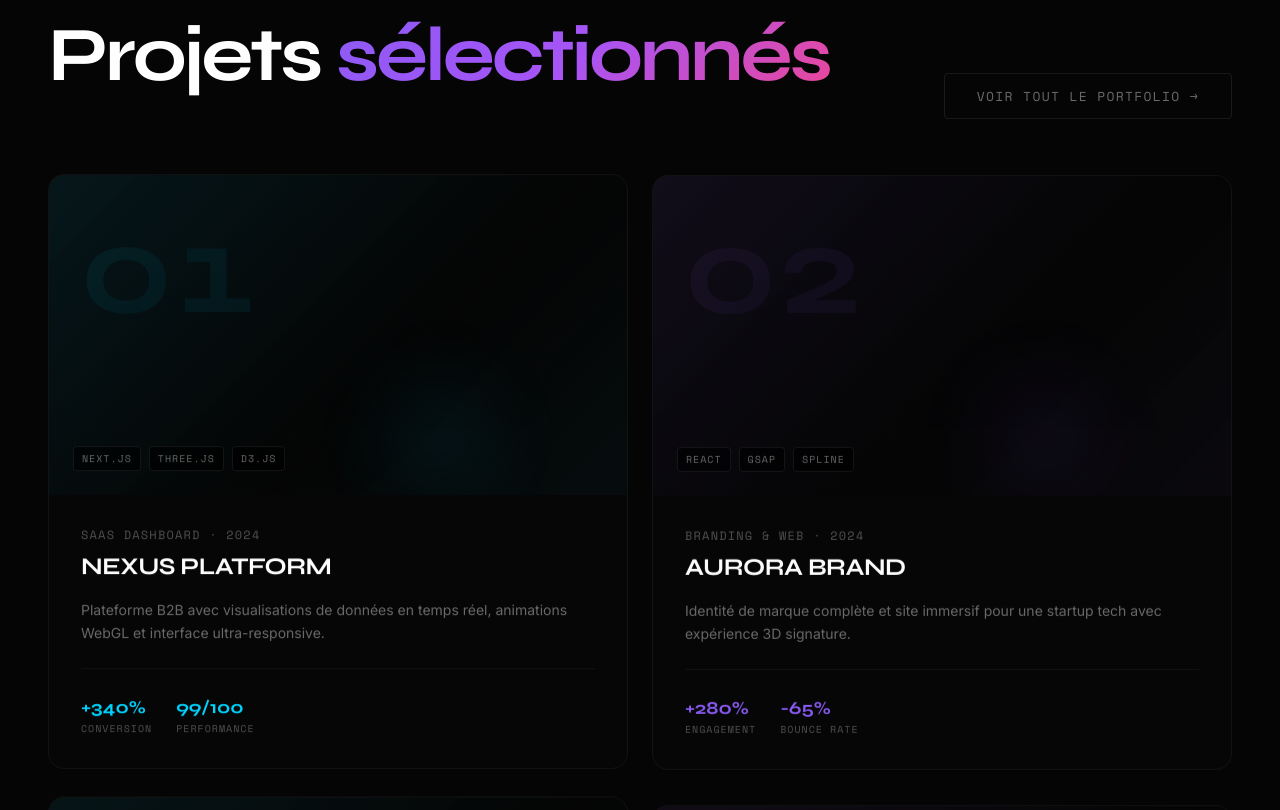
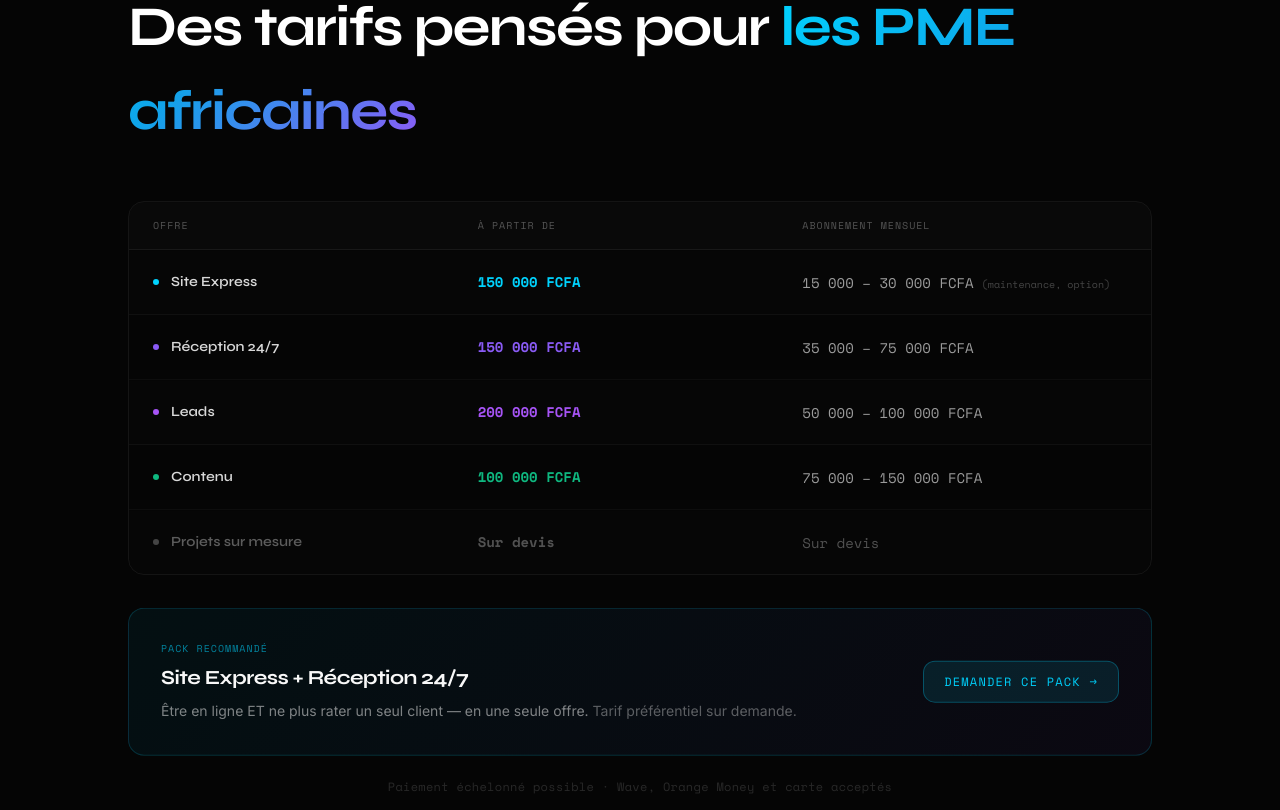
Before and after one commit to skyworksweb/skywoksweb, a Next.js app: page / in a window 1280 px wide. Shown: the part 3074-3884 px from the top of the page. Built offline with nearby package versions, Linux system fonts and the light colour scheme.

Commit message:
feat(pricing): tableau tarifaire PME + pack Site+Réception + paiement Wave

```diff
--- a/app/page.tsx
+++ b/app/page.tsx
@@ -8,6 +8,7 @@ import Marquee from "@/components/ui/Marquee";
 import Hero from "@/components/sections/Hero";
 import PainPoints from "@/components/sections/PainPoints";
 import Services from "@/components/sections/Services";
+import Pricing from "@/components/sections/Pricing";
 import Projects from "@/components/sections/Projects";
 import Process from "@/components/sections/Process";
 import AISection from "@/components/sections/AISection";
@@ -66,6 +67,9 @@ export default function Home() {
           {/* Services */}
           <Services />
 
+          {/* Pricing */}
+          <Pricing />
+
           {/* Projects */}
           <Projects />
 
--- /dev/null
+++ b/components/sections/Pricing.tsx
@@ -0,0 +1,241 @@
+"use client";
+import { useRef } from "react";
+import { motion, useInView } from "framer-motion";
+
+const rows = [
+  {
+    offer: "Site Express",
+    color: "#00D4FF",
+    entry: "150 000 FCFA",
+    monthly: "15 000 – 30 000 FCFA",
+    monthlyNote: "maintenance, option",
+  },
+  {
+    offer: "Réception 24/7",
+    color: "#8B5CF6",
+    entry: "150 000 FCFA",
+    monthly: "35 000 – 75 000 FCFA",
+    monthlyNote: "",
+  },
+  {
+    offer: "Leads",
+    color: "#A855F7",
+    entry: "200 000 FCFA",
+    monthly: "50 000 – 100 000 FCFA",
+    monthlyNote: "",
+  },
+  {
+    offer: "Contenu",
+    color: "#10B981",
+    entry: "100 000 FCFA",
+    monthly: "75 000 – 150 000 FCFA",
+    monthlyNote: "",
+  },
+  {
+    offer: "Projets sur mesure",
+    color: "rgba(255,255,255,0.25)",
+    entry: "Sur devis",
+    monthly: "Sur devis",
+    monthlyNote: "",
+    custom: true,
+  },
+];
+
+export default function Pricing() {
+  const ref = useRef(null);
+  const inView = useInView(ref, { once: true, margin: "-80px" });
+
+  return (
+    <section id="tarifs" className="relative py-20 md:py-28 px-4 md:px-12">
+      <div className="section-line mb-16 md:mb-20" />
+
+      <div className="max-w-5xl mx-auto">
+        {/* Header */}
+        <motion.div
+          ref={ref}
+          className="mb-12"
+          initial={{ opacity: 0, y: 32 }}
+          animate={inView ? { opacity: 1, y: 0 } : {}}
+          transition={{ duration: 0.7, ease: [0.22, 1, 0.36, 1] }}
+        >
+          <span className="font-mono text-xs tracking-[0.3em] text-electric/50 uppercase block mb-4">
+            Investissement
+          </span>
+          <h2
+            className="font-display font-bold text-white"
+            style={{ fontSize: "clamp(1.8rem, 5vw, 3.5rem)", letterSpacing: "-0.03em" }}
+          >
+            Des tarifs pensés pour
+            <span className="gradient-text-blue"> les PME africaines</span>
+          </h2>
+        </motion.div>
+
+        {/* Table — desktop */}
+        <motion.div
+          className="hidden md:block"
+          initial={{ opacity: 0, y: 32 }}
+          animate={inView ? { opacity: 1, y: 0 } : {}}
+          transition={{ duration: 0.7, delay: 0.15, ease: [0.22, 1, 0.36, 1] }}
+        >
+          <div
+            className="rounded-2xl overflow-hidden"
+            style={{ border: "1px solid rgba(255,255,255,0.07)" }}
+          >
+            {/* Table head */}
+            <div
+              className="grid grid-cols-3 px-6 py-4"
+              style={{ background: "rgba(255,255,255,0.025)", borderBottom: "1px solid rgba(255,255,255,0.06)" }}
+            >
+              {["Offre", "À partir de", "Abonnement mensuel"].map((h) => (
+                <span key={h} className="font-mono text-[10px] tracking-widest uppercase text-white/30">
+                  {h}
+                </span>
+              ))}
+            </div>
+
+            {/* Rows */}
+            {rows.map((row, i) => (
+              <div
+                key={row.offer}
+                className="grid grid-cols-3 px-6 py-5 items-center transition-colors"
+                style={{
+                  borderBottom: i < rows.length - 1 ? "1px solid rgba(255,255,255,0.04)" : "none",
+                  background: i % 2 === 0 ? "rgba(255,255,255,0.01)" : "transparent",
+                }}
+              >
+                {/* Offer name */}
+                <div className="flex items-center gap-3">
+                  <span
+                    className="w-1.5 h-1.5 rounded-full shrink-0"
+                    style={{ background: row.color }}
+                  />
+                  <span
+                    className="font-display font-semibold text-sm"
+                    style={{ color: row.custom ? "rgba(255,255,255,0.35)" : "rgba(255,255,255,0.85)" }}
+                  >
+                    {row.offer}
+                  </span>
+                </div>
+
+                {/* Entry price */}
+                <span
+                  className="font-mono text-sm font-bold"
+                  style={{ color: row.custom ? "rgba(255,255,255,0.3)" : row.color }}
+                >
+                  {row.entry}
+                </span>
+
+                {/* Monthly */}
+                <div>
+                  <span
+                    className="font-mono text-sm"
+                    style={{ color: row.custom ? "rgba(255,255,255,0.3)" : "rgba(255,255,255,0.6)" }}
+                  >
+                    {row.monthly}
+                  </span>
+                  {row.monthlyNote && (
+                    <span className="font-mono text-[10px] text-white/25 ml-2">
+                      ({row.monthlyNote})
+                    </span>
+                  )}
+                </div>
+              </div>
+            ))}
+          </div>
+        </motion.div>
+
+        {/* Table — mobile (cards) */}
+        <motion.div
+          className="md:hidden space-y-3"
+          initial={{ opacity: 0, y: 32 }}
+          animate={inView ? { opacity: 1, y: 0 } : {}}
+          transition={{ duration: 0.7, delay: 0.15, ease: [0.22, 1, 0.36, 1] }}
+        >
+          {rows.map((row) => (
+            <div
+              key={row.offer}
+              className="rounded-xl p-4"
+              style={{
+                background: "rgba(255,255,255,0.025)",
+                border: `1px solid ${row.custom ? "rgba(255,255,255,0.06)" : row.color + "20"}`,
+              }}
+            >
+              <div className="flex items-center gap-2 mb-3">
+                <span className="w-1.5 h-1.5 rounded-full shrink-0" style={{ background: row.color }} />
+                <span
+                  className="font-display font-semibold text-sm"
+                  style={{ color: row.custom ? "rgba(255,255,255,0.35)" : "rgba(255,255,255,0.85)" }}
+                >
+                  {row.offer}
+                </span>
+              </div>
+              <div className="grid grid-cols-2 gap-2">
+                <div>
+                  <p className="font-mono text-[9px] tracking-widest uppercase text-white/25 mb-1">À partir de</p>
+                  <p className="font-mono text-sm font-bold" style={{ color: row.custom ? "rgba(255,255,255,0.3)" : row.color }}>
+                    {row.entry}
+                  </p>
+                </div>
+                <div>
+                  <p className="font-mono text-[9px] tracking-widest uppercase text-white/25 mb-1">Mensuel</p>
+                  <p className="font-mono text-xs text-white/55">{row.monthly}</p>
+                  {row.monthlyNote && (
+                    <p className="font-mono text-[9px] text-white/25">({row.monthlyNote})</p>
+                  )}
+                </div>
+              </div>
+            </div>
+          ))}
+        </motion.div>
+
+        {/* Pack highlight */}
+        <motion.div
+          className="mt-8 rounded-2xl p-6 md:p-8"
+          style={{
+            background: "linear-gradient(135deg, rgba(0,212,255,0.06) 0%, rgba(139,92,246,0.06) 100%)",
+            border: "1px solid rgba(0,212,255,0.18)",
+          }}
+          initial={{ opacity: 0, y: 24 }}
+          animate={inView ? { opacity: 1, y: 0 } : {}}
+          transition={{ duration: 0.7, delay: 0.35, ease: [0.22, 1, 0.36, 1] }}
+        >
+          <div className="flex flex-col md:flex-row md:items-center gap-5 md:gap-8">
+            <div className="flex-1">
+              <span className="font-mono text-[10px] tracking-widest uppercase text-electric/60 block mb-2">
+                Pack recommandé
+              </span>
+              <h3 className="font-display font-bold text-white text-lg md:text-xl tracking-tight mb-2">
+                Site Express + Réception 24/7
+              </h3>
+              <p className="text-white/50 text-sm leading-relaxed">
+                Être en ligne ET ne plus rater un seul client — en une seule offre.{" "}
+                <span className="text-white/35">Tarif préférentiel sur demande.</span>
+              </p>
+            </div>
+            <a
+              href="#contact"
+              className="shrink-0 font-mono text-xs tracking-widest uppercase px-5 py-3 rounded-xl transition-all duration-300 hover:bg-electric/20 text-center"
+              style={{
+                background: "rgba(0,212,255,0.1)",
+                border: "1px solid rgba(0,212,255,0.3)",
+                color: "#00D4FF",
+              }}
+            >
+              Demander ce pack →
+            </a>
+          </div>
+        </motion.div>
+
+        {/* Payment mention */}
+        <motion.p
+          className="mt-6 text-center font-mono text-xs text-white/25 tracking-wide"
+          initial={{ opacity: 0 }}
+          animate={inView ? { opacity: 1 } : {}}
+          transition={{ duration: 0.6, delay: 0.5 }}
+        >
+          Paiement échelonné possible · Wave, Orange Money et carte acceptés
+        </motion.p>
+      </div>
+    </section>
+  );
+}
--- a/components/sections/Services.tsx
+++ b/components/sections/Services.tsx
@@ -21,8 +21,8 @@ const offers = [
       "Livraison en 10 à 14 jours ouvrés",
     ],
     pricing: [
-      { formula: "Essentiel", price: "150 000 – 250 000 FCFA", includes: "3 pages, responsive, formulaire contact, hébergement 1 an" },
-      { formula: "Pro", price: "250 000 – 400 000 FCFA", includes: "5 pages, blog, SEO on-page, Google Analytics, support 3 mois" },
+      { formula: "À partir de", price: "150 000 FCFA", includes: "3 pages, responsive, formulaire contact, hébergement 1 an" },
+      { formula: "Maintenance (option)", price: "15 000 – 30 000 FCFA/mois", includes: "Mises à jour, sauvegardes, support technique" },
     ],
   },
   {
@@ -43,8 +43,8 @@ const offers = [
       "Tableau de bord pour suivre les conversations",
     ],
     pricing: [
-      { formula: "Starter", price: "150 000 – 300 000 FCFA", includes: "1 canal (WhatsApp ou site), FAQ + prise de RDV" },
-      { formula: "Business", price: "300 000 – 600 000 FCFA", includes: "Multi-canaux, qualification avancée, rapport mensuel" },
+      { formula: "À partir de", price: "150 000 FCFA", includes: "Installation + configuration, 1 canal (WhatsApp ou site), FAQ + prise de RDV" },
+      { formula: "Abonnement mensuel", price: "35 000 – 75 000 FCFA/mois", includes: "Maintenance, optimisations, support, conversations illimitées" },
     ],
   },
   {
@@ -65,8 +65,8 @@ const offers = [
       "Rapport hebdomadaire des performances",
     ],
     pricing: [
-      { formula: "Essentiel", price: "200 000 – 400 000 FCFA", includes: "Capture + relances auto, 1 canal, rapport mensuel" },
-      { formula: "Pro", price: "400 000 – 800 000 FCFA", includes: "Multi-canaux, scoring, intégration CRM, rapport hebdo" },
+      { formula: "À partir de", price: "200 000 FCFA", includes: "Mise en place du système de capture et relances automatiques" },
+      { formula: "Abonnement mensuel", price: "50 000 – 100 000 FCFA/mois", includes: "Suivi, optimisations, rapport hebdomadaire des performances" },
     ],
   },
   {
@@ -87,8 +87,8 @@ const offers = [
       "Rapport mensuel : portée, engagement, croissance",
     ],
     pricing: [
-      { formula: "Essentiel", price: "100 000 – 180 000 FCFA/mois", includes: "12 posts/mois, 1 réseau, visuels inclus" },
-      { formula: "Pro", price: "180 000 – 350 000 FCFA/mois", includes: "20 posts + 4 vidéos/mois, 3 réseaux, rapport mensuel" },
+      { formula: "À partir de", price: "100 000 FCFA", includes: "Lancement, création de la charte éditoriale et des premiers contenus" },
+      { formula: "Abonnement mensuel", price: "75 000 – 150 000 FCFA/mois", includes: "Flux régulier posts + visuels, jusqu'à 3 réseaux, rapport mensuel" },
     ],
   },
 ];
```
